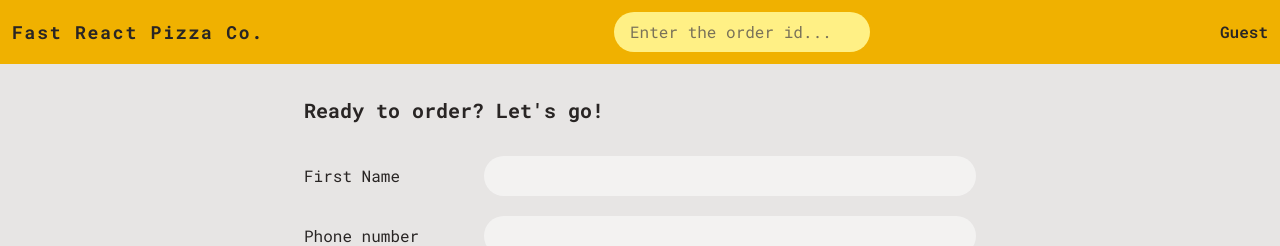
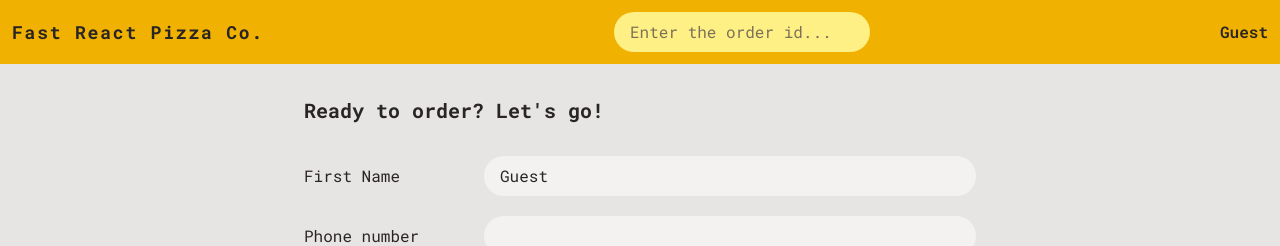
Before and after one commit to Abdelrahman-Adel610/Fast-React-Pizza-, a React (Vite) app: page /pizza/order/new in a window 1280 px wide. Shown: the top 246 px of the page. Built offline with nearby package versions, Linux system fonts and the light colour scheme.

Commit message:
feat: link all username fields with store

```diff
--- a/src/features/order/CreateOrder.jsx
+++ b/src/features/order/CreateOrder.jsx
@@ -2,6 +2,7 @@ import { Form, redirect, useActionData, useNavigation } from "react-router-dom";
 import { createOrder } from "../../services/apiRestaurant";
 import { formatDate } from "../../utilities/helpers";
 import Button from "../../ui/Button";
+import { useSelector } from "react-redux";
 
 // https://uibakery.io/regex-library/phone-number
 const isValidPhone = (str) =>
@@ -35,6 +36,7 @@ const fakeCart = [
 
 function CreateOrder() {
   // const [withPriority, setWithPriority] = useState(false);
+  const { username } = useSelector((state) => state.user);
   const cart = fakeCart;
   const error = useActionData();
   const isSubmitting = useNavigation().state === "submitting";
@@ -46,7 +48,13 @@ function CreateOrder() {
         <input type="hidden" value={JSON.stringify(cart)} name="cart" />
         <div className="mb-5 flex flex-col gap-2 sm:flex-row sm:items-center sm:gap-5">
           <label className="sm:basis-40">First Name</label>
-          <input type="text" name="customer" required className="grow" />
+          <input
+            type="text"
+            name="customer"
+            required
+            className="grow"
+            defaultValue={username}
+          />
         </div>
 
         <div className="mb-5 flex flex-col gap-2 sm:flex-row sm:items-center sm:gap-5">
--- a/src/features/user/CreateUser.jsx
+++ b/src/features/user/CreateUser.jsx
@@ -1,11 +1,14 @@
 import { useState } from "react";
 import Button from "../../ui/Button";
 import { setUsername } from "./userSlice";
-import { useDispatch } from "react-redux";
+import { useDispatch, useSelector } from "react-redux";
 import { useNavigate } from "react-router-dom";
 
 function CreateUser() {
   const [username, setLocalUsername] = useState("");
+  const { username: user } = useSelector((state) => state.user);
+  console.log(user);
+
   const dispatch = useDispatch();
   const navigate = useNavigate();
   function handleSubmit(e) {
@@ -15,10 +18,11 @@ function CreateUser() {
   }
   return (
     <form onSubmit={handleSubmit} className="text-slate-800">
+      {user === "Guest" && (
+        <>
           <p className="mb-4 sm:mb-3">
             👋 Welcome! Please start by telling us your name:
           </p>
-
           <input
             type="text"
             placeholder="Your full name"
@@ -26,10 +30,16 @@ function CreateUser() {
             className="w52 mb-8 md:w-72"
             onChange={(e) => setLocalUsername(e.target.value)}
           />
+        </>
+      )}
 
-      {username !== "" && (
+      {(user !== "Guest" || username !== "") && (
         <div>
+          {user !== "Guest" ? (
+            <Button to={"/pizza/menu"}>continue ordering, {user}</Button>
+          ) : (
             <Button>Start ordering</Button>
+          )}
         </div>
       )}
     </form>
```
Lines whose indentation alone changed are shown as unchanged.
